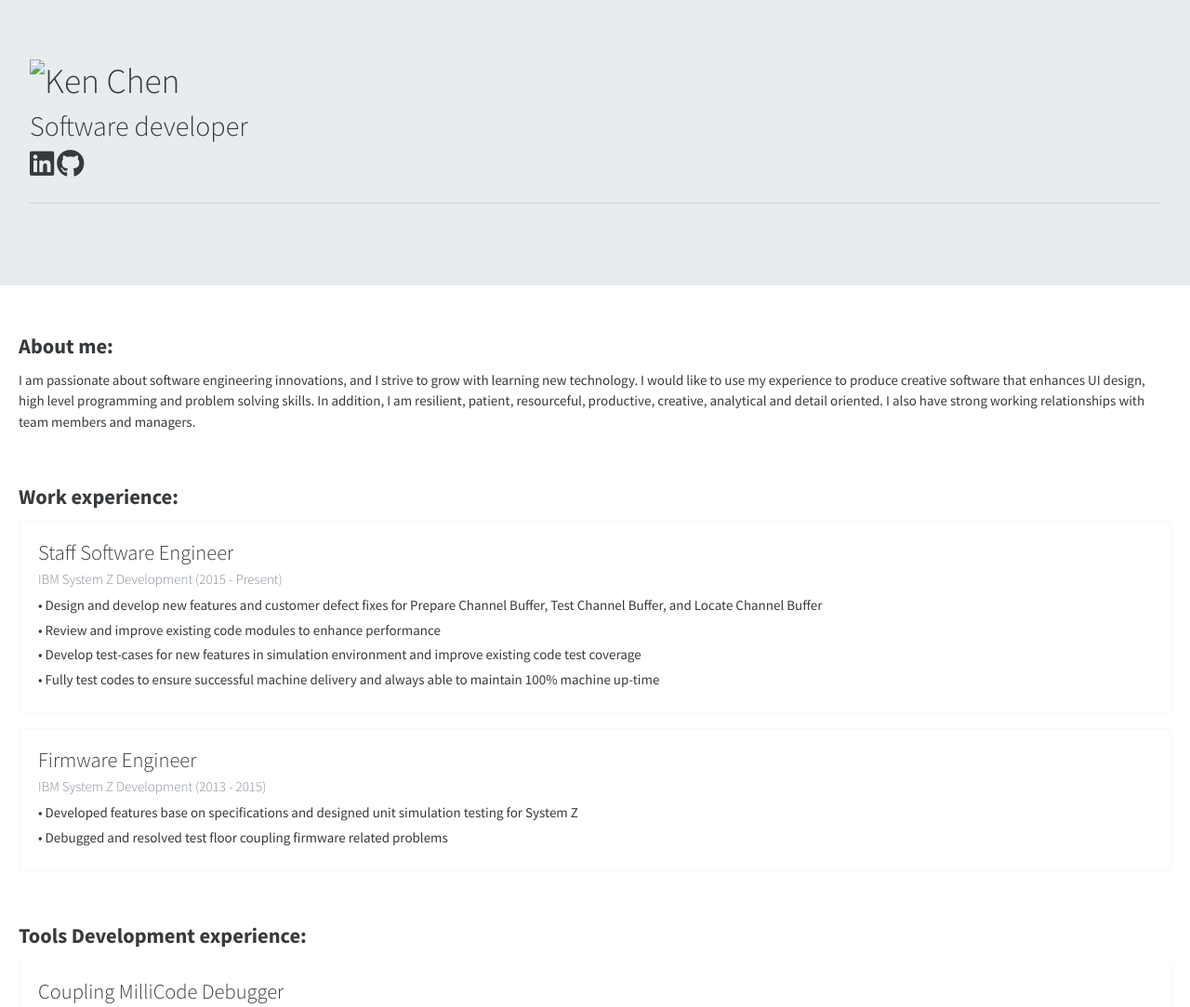
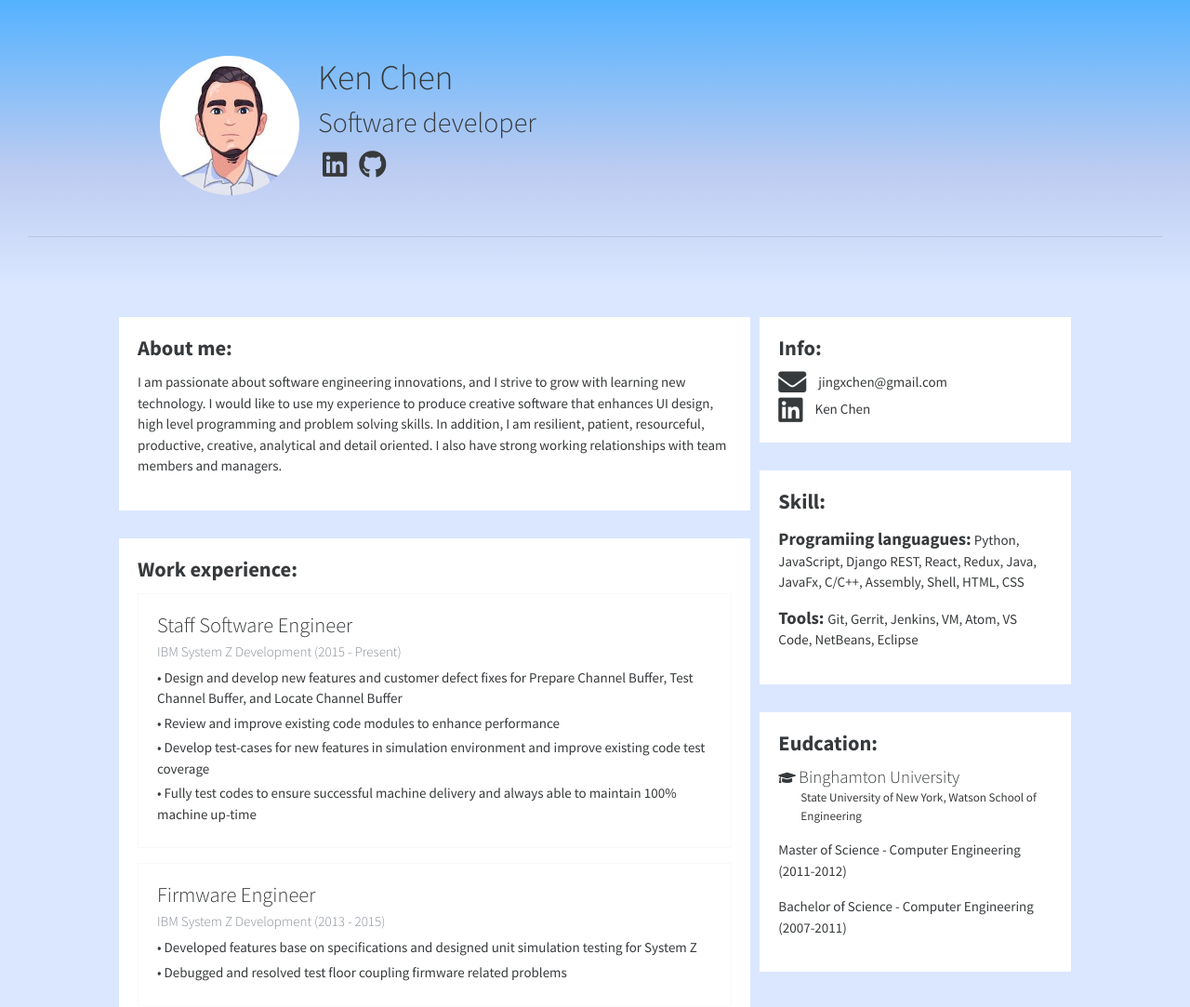
Before and after one commit to chenjk7/KenChen, a plain HTML site: page index.html in a window 1280 px wide. Shown: the top 1083 px of the page at 93% size. Drawn offline with nearby package versions, Linux system fonts and the light colour scheme; the site is published under a folder, as on GitHub Pages, so addresses that start at the root find nothing.

Commit message:
new change

```diff
--- a/index.html
+++ b/index.html
@@ -5,7 +5,7 @@
     <meta name="viewport" content="width=device-width, initial-scale=1.0">
     <meta http-equiv="X-UA-Compatible" content="ie=edge">
     <link rel="stylesheet" href="https://bootswatch.com/4/cosmo/bootstrap.min.css">
-    <link rel="stylesheet" href="/assests/style/main.css">
+    <link rel="stylesheet" href="assests/style/main.css">
     <link rel="stylesheet" href="https://use.fontawesome.com/releases/v5.8.2/css/all.css" integrity="sha384-oS3vJWv+0UjzBfQzYUhtDYW+Pj2yciDJxpsK1OYPAYjqT085Qq/1cq5FLXAZQ7Ay" crossorigin="anonymous">
     <title>Document</title>
 </head>
@@ -37,7 +37,7 @@
     </div> -->
     <div class="jumbotron">
         <div class="header-container">
-            <img class="header-profile-img float-left" src="/assests/img/profile_icon.jpg">
+            <img class="header-profile-img float-left" src="assests/img/profile_icon.jpg">
             <div class="profile-content">
                 <h1>Ken Chen</h1>
                 <h2>Software developer</h2>
```
